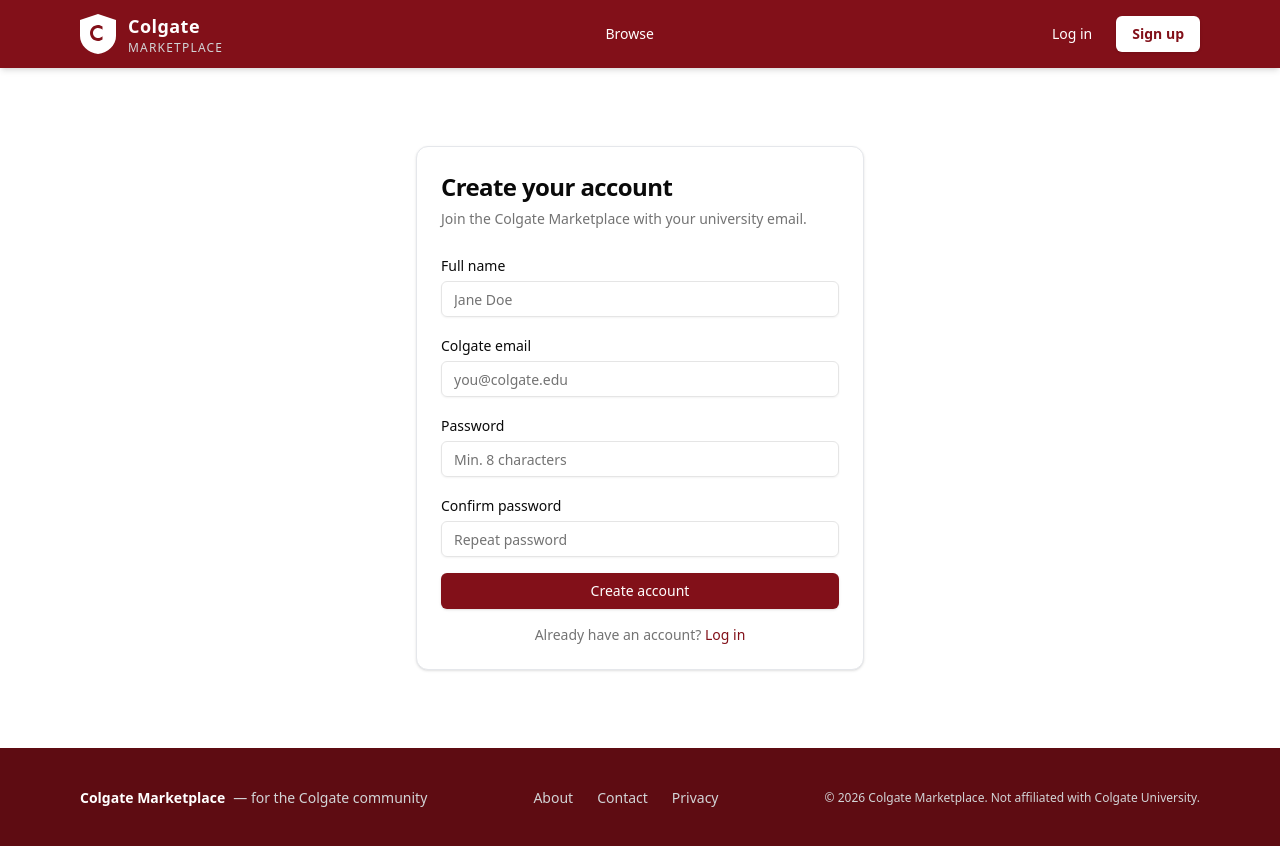
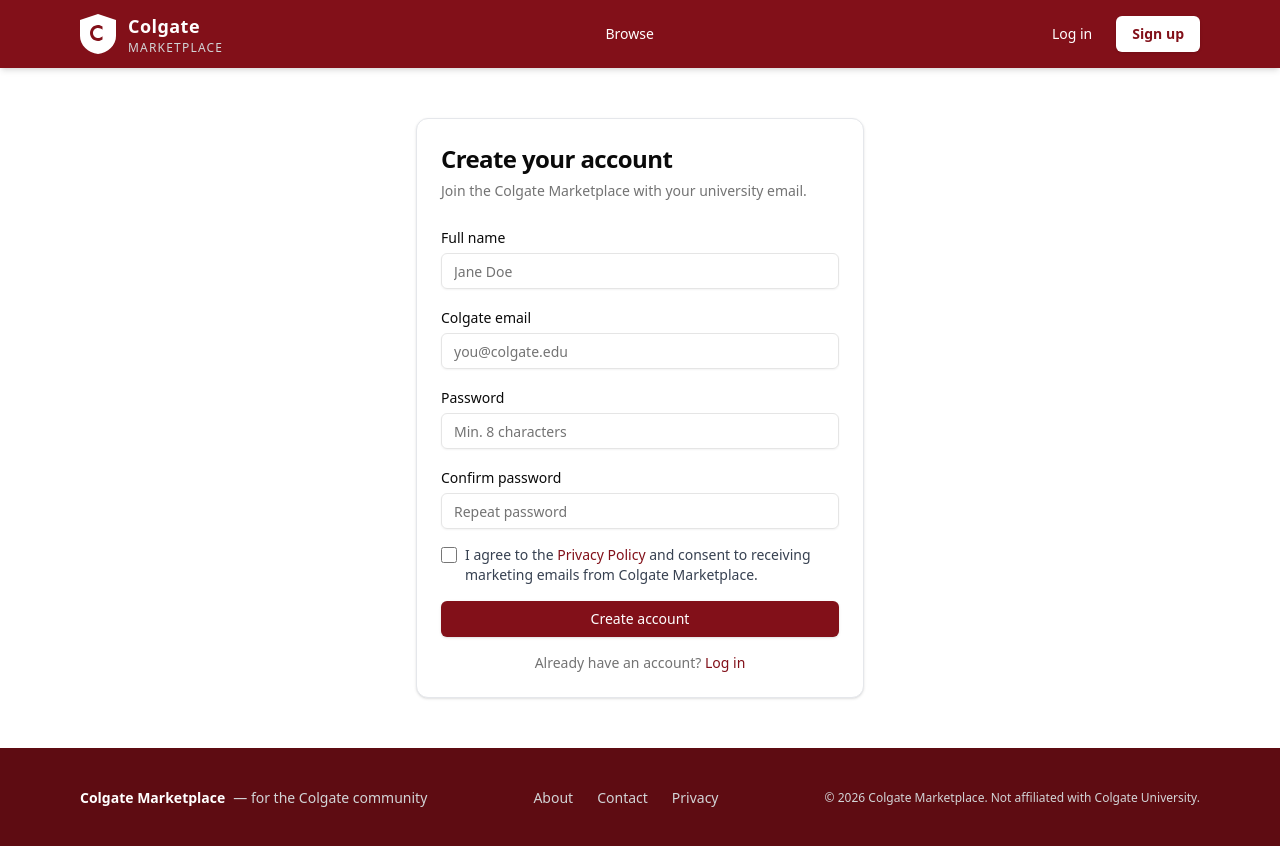
Before and after one commit to tonybolivar/colgate-marketplace, a React (Vite) app: page /register in a window 1280 px wide. Built offline with nearby package versions, Linux system fonts and the light colour scheme; no server answers.

Commit message:
Add required privacy policy and marketing consent checkbox on register

```diff
--- a/src/pages/RegisterPage.jsx
+++ b/src/pages/RegisterPage.jsx
@@ -8,6 +8,7 @@ import { Card, CardContent, CardHeader, CardTitle, CardDescription } from '@/com
 export default function RegisterPage() {
   const navigate = useNavigate()
   const [form, setForm] = useState({ fullName: '', email: '', password: '', confirmPassword: '' })
+  const [agreed, setAgreed] = useState(false)
   const [errors, setErrors] = useState({})
   const [serverError, setServerError] = useState('')
   const [loading, setLoading] = useState(false)
@@ -18,6 +19,7 @@ export default function RegisterPage() {
     if (!form.email.endsWith('@colgate.edu')) e.email = 'Must be a @colgate.edu email address.'
     if (form.password.length < 8) e.password = 'Password must be at least 8 characters.'
     if (form.password !== form.confirmPassword) e.confirmPassword = 'Passwords do not match.'
+    if (!agreed) e.agreed = 'You must agree to continue.'
     return e
   }
 
@@ -119,6 +121,23 @@ export default function RegisterPage() {
               {errors.confirmPassword && <p className="text-xs text-destructive">{errors.confirmPassword}</p>}
             </div>
 
+            <div className="space-y-1">
+              <label className="flex items-start gap-2 cursor-pointer">
+                <input
+                  type="checkbox"
+                  checked={agreed}
+                  onChange={e => { setAgreed(e.target.checked); setErrors(prev => ({ ...prev, agreed: '' })) }}
+                  className="mt-0.5 h-4 w-4 rounded border-gray-300 accent-maroon flex-shrink-0"
+                />
+                <span className="text-sm text-gray-700">
+                  I agree to the{' '}
+                  <Link to="/privacy" className="text-maroon hover:underline font-medium">Privacy Policy</Link>
+                  {' '}and consent to receiving marketing emails from Colgate Marketplace.
+                </span>
+              </label>
+              {errors.agreed && <p className="text-xs text-destructive">{errors.agreed}</p>}
+            </div>
+
             {serverError && <p className="text-sm text-destructive">{serverError}</p>}
 
             <Button type="submit" className="w-full bg-maroon hover:bg-maroon-light text-white" disabled={loading}>
```
